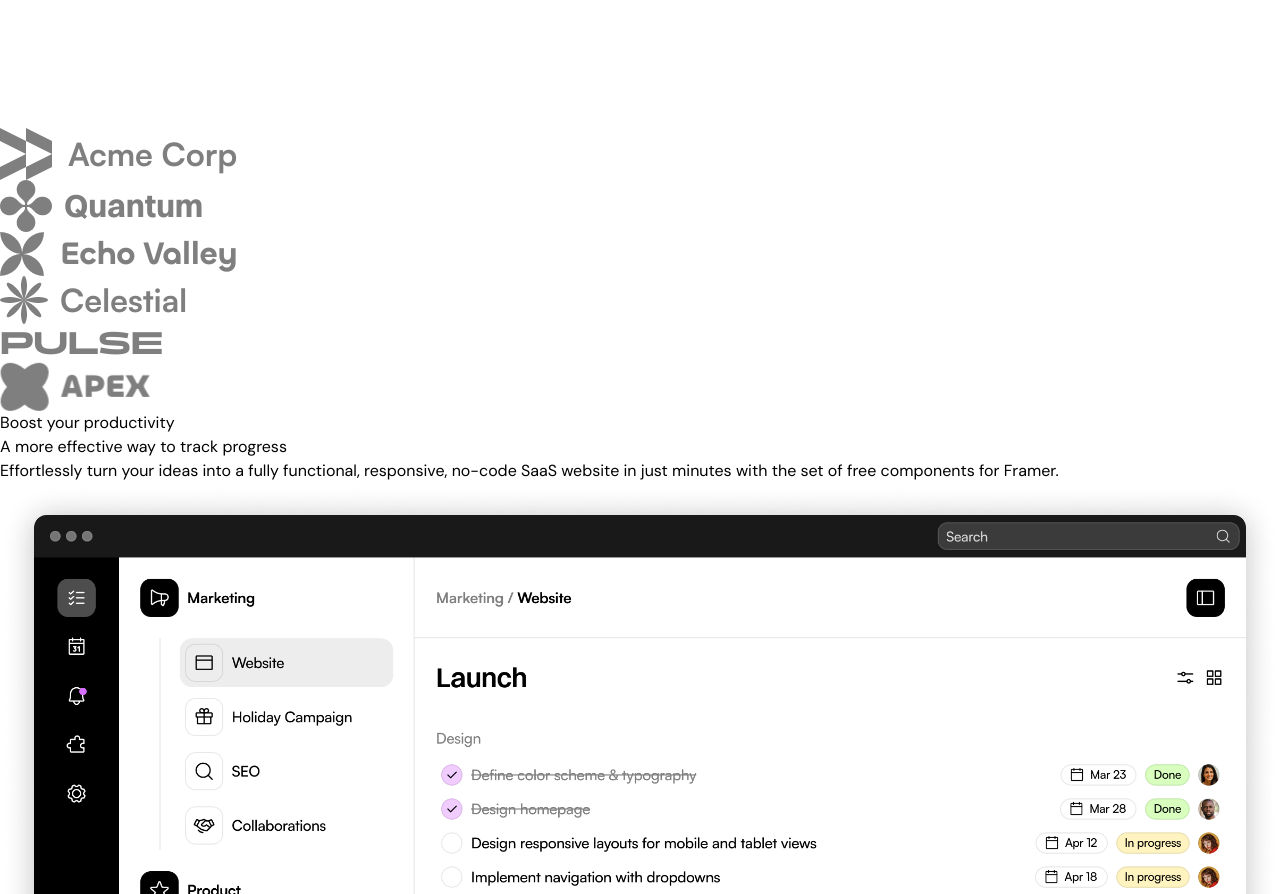
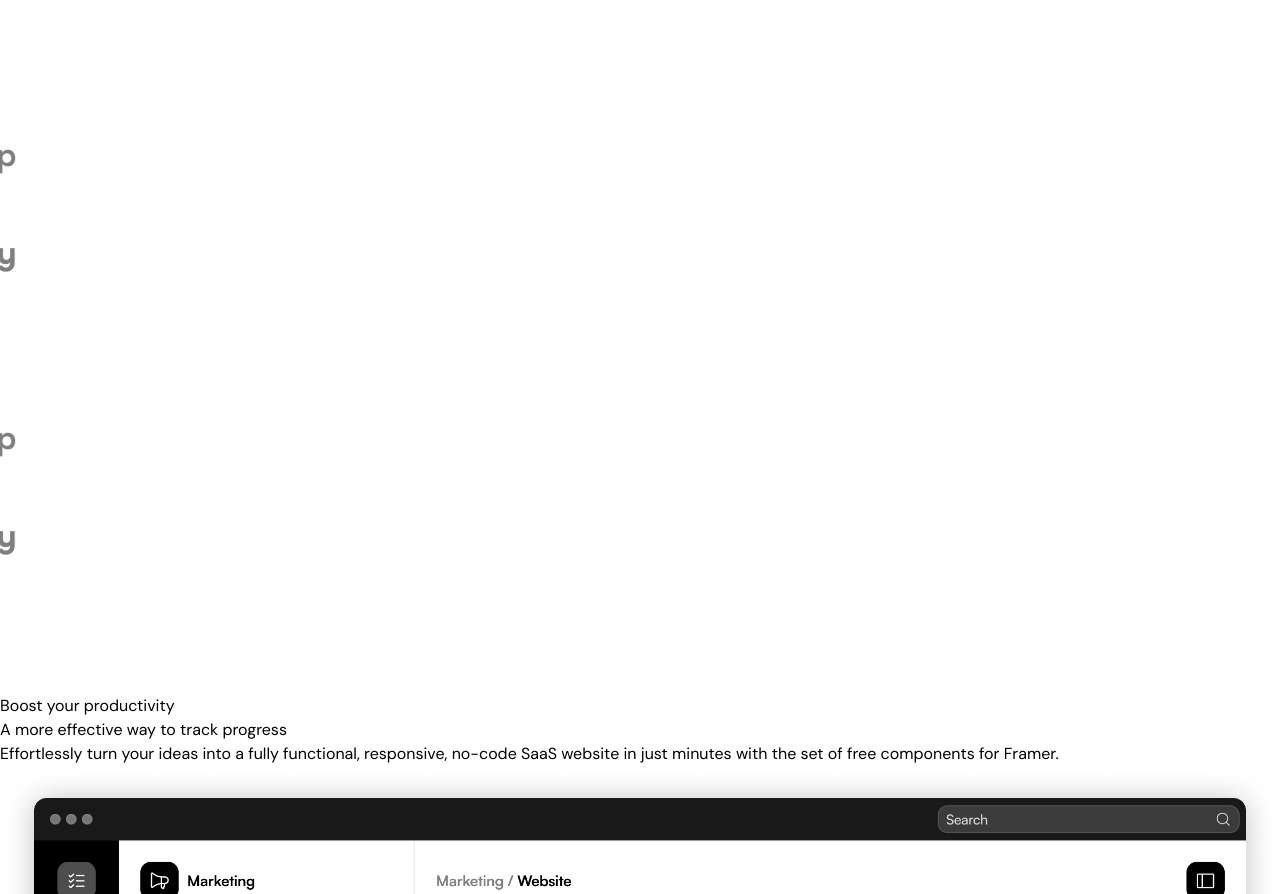
Before and after one commit to paulopbi/SaaS, a Next.js app: page / in a window 1280 px wide. Shown: the part 4660-5554 px from the top of the page. Built offline with nearby package versions, Linux system fonts and the light colour scheme.

Commit message:
feat: add logo marquee animation

```diff
--- a/src/sections/LogoTicker.tsx
+++ b/src/sections/LogoTicker.tsx
@@ -1,3 +1,4 @@
+"use client";
 import acmeLogo from "@/assets/logo-acme.png";
 import quantumLogo from "@/assets/logo-quantum.png";
 import echoLogo from "@/assets/logo-echo.png";
@@ -5,13 +6,23 @@
 import pulseLogo from "@/assets/logo-pulse.png";
 import apexLogo from "@/assets/logo-apex.png";
 import Image from "next/image";
+import { motion } from "framer-motion";
 
 export const LogoTicker = () => {
   return (
     <section className="py-8 md:py-12 bg-white">
       <div className="container ">
         <div className="flex overflow-hidden [mask-image:linear-gradient(to_right,transparent,black,transparent)]">
-          <div className="flex gap-14 flex-none">
+          <motion.div
+            className="flex gap-14 flex-none pr-14"
+            animate={{ translateX: "-50%" }}
+            transition={{
+              duration: 20,
+              repeat: Infinity,
+              ease: "linear",
+              repeatType: "loop",
+            }}
+          >
             <Image
               src={acmeLogo}
               alt="Acme Logo"
@@ -42,7 +53,39 @@
               alt="Apex Logo"
               className="logo-ticker-image"
             />
-          </div>
+
+            {/* secound set of logo for animation*/}
+            <Image
+              src={acmeLogo}
+              alt="Acme Logo"
+              className="logo-ticker-image"
+            />
+            <Image
+              src={quantumLogo}
+              alt="Quantum Logo"
+              className="logo-ticker-image"
+            />
+            <Image
+              src={echoLogo}
+              alt="Echo Logo"
+              className="logo-ticker-image"
+            />
+            <Image
+              src={celestialLogo}
+              alt="Celestial Logo"
+              className="logo-ticker-image"
+            />
+            <Image
+              src={pulseLogo}
+              alt="Pulse Logo"
+              className="logo-ticker-image"
+            />
+            <Image
+              src={apexLogo}
+              alt="Apex Logo"
+              className="logo-ticker-image"
+            />
+          </motion.div>
         </div>
       </div>
     </section>
```
